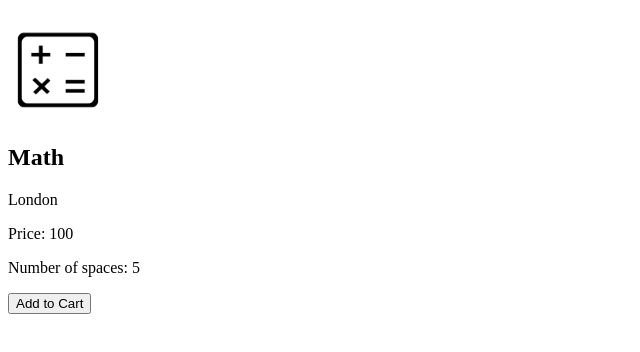
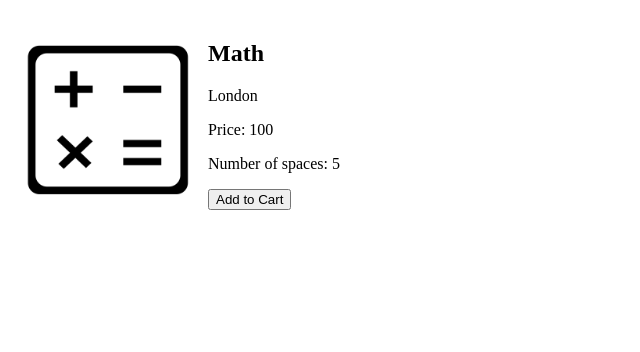
Before and after one commit to godwintrav/CST3145-GROUP-4-CW1, a plain HTML site: page index.html in a window 1280 px wide. Shown: the part 60-412 px from the top of the page, without its empty margins (0-640 px from the left). Drawn offline with nearby package versions, Linux system fonts and the light colour scheme.

Commit message:
added CSS

```diff
--- a/index.html
+++ b/index.html
@@ -6,18 +6,22 @@
     <meta name="viewport" content="width=device-width, initial-scale=1.0">
     <title>Group 4 Coursework 1</title>
     <script src="https://unpkg.com/vue"></script>
-    <script src="vue.css"></script>
+    <link rel="stylesheet" href="vue.css">
 </head>
 <body>
     <div id="app">
         <h1 v-html='sitename'></h1>
-        <img v-bind:src='product.image' width="100" height="100">
+        <div class="children">
+            <img v-bind:src='product.image' width="200" height="200">
+        </div>
+        <div class="children">
             <h2 v-html='product.subject'></h2>
             <p v-text='product.location'></p>
             <p>Price: {{product.price}}</p>
             <p>Number of spaces: {{product.numberofspaces}}</p>
             <button @click='product.numberofspaces -= 1' v-if="canAddToCart">Add to Cart</button>
             <button disabled='disabled' v-else>Add to Cart</button>
+        </div>
     </div>
 
 
--- /dev/null
+++ b/vue.css
@@ -0,0 +1,3 @@
+.children{
+    float: left;
+}
```
Lines whose indentation alone changed are shown as unchanged.
